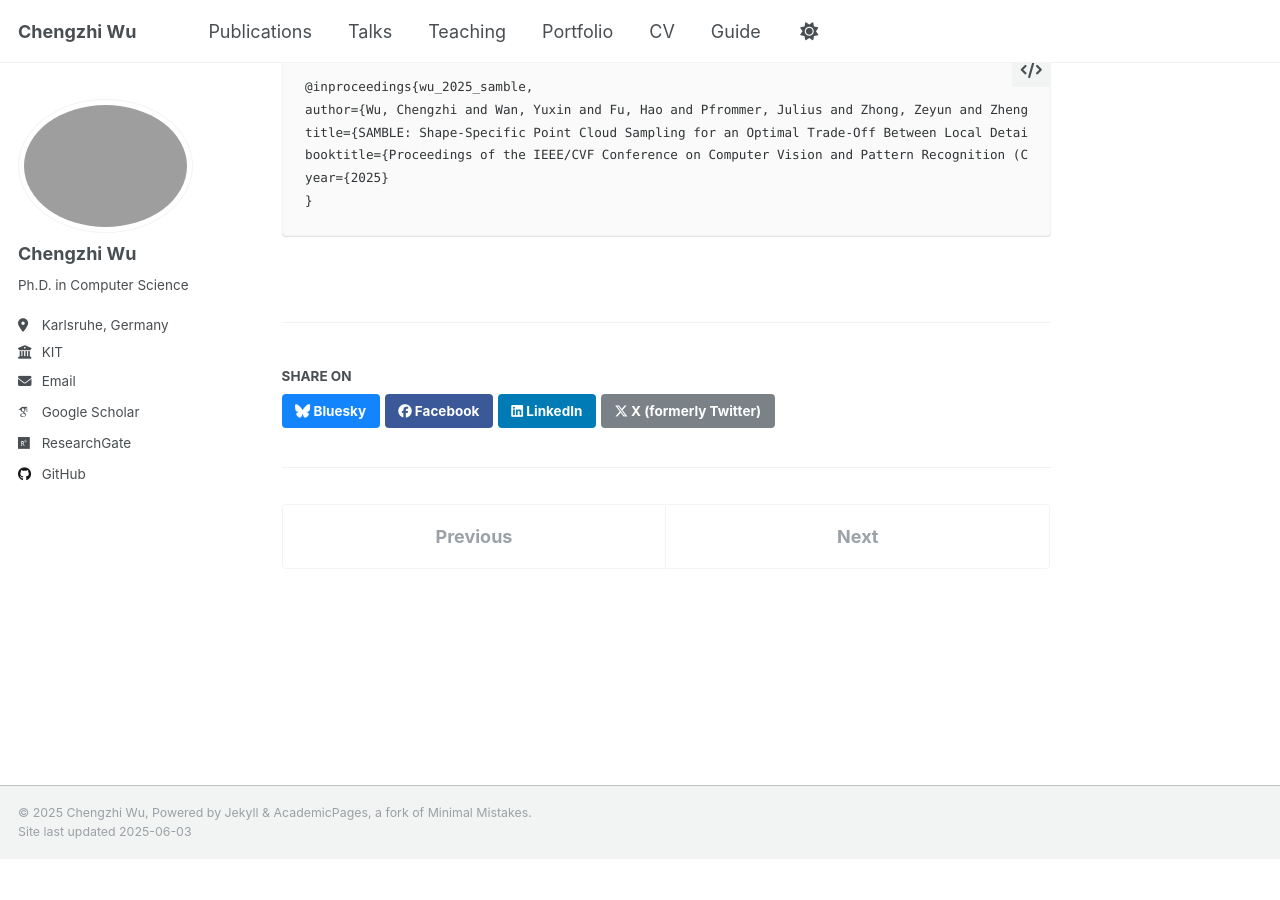
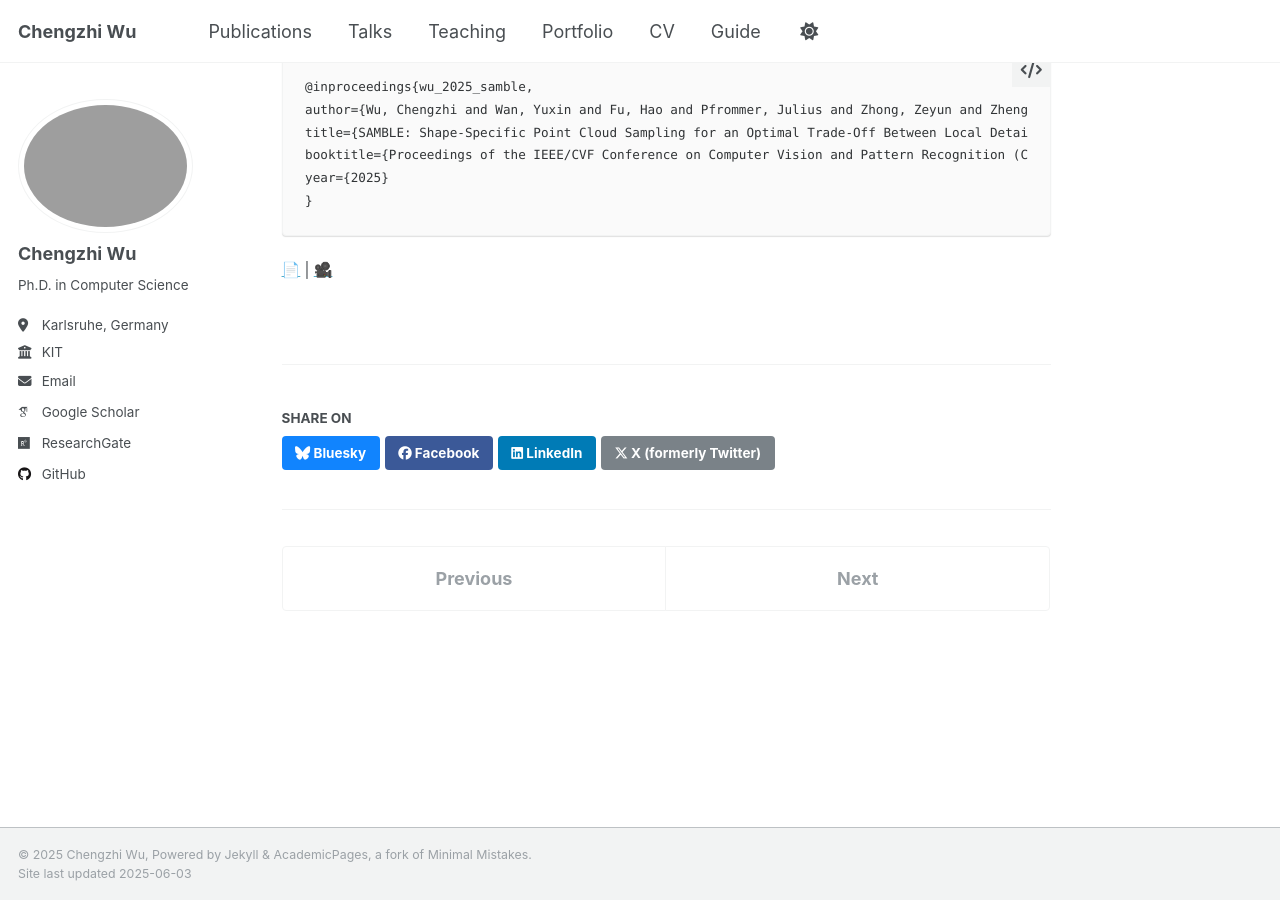
Before and after one commit to stevenczwu/stevenczwu.github.io, a Jekyll site: the page built from _publications/2009-10-01-paper-title-number-1.md, in a window 1280 px wide and 900 px high, scrolled down 651 px. Built offline with Jekyll 4.4.1, drawn with Linux system fonts in a browser that asks for light colours; some web fonts are replaced; before the commit the page ends 1510 px from its top, so only the background shows below that.

Commit message:
Update single.html

```diff
--- a/_layouts/single.html
+++ b/_layouts/single.html
@@ -71,6 +71,8 @@
           <p style="font-size: smaller"><a href="{{ page.slidesurl }}">Download Slides</a></p>
         {% elsif page.bibtexurl %}
           <p style="font-size: smaller"><a href="{{ page.bibtexurl }}">Download Bibtex</a></p>
+        {% elsif page.paperurl and page.videourl %}
+          <p style="font-size: smaller"><a href="{{ page.paperurl }}">📄</a> | <a href="{{ page.videourl }}">🎥</a></p>
         {% endif %}
 
         {% if page.link %}<div><a href="{{ page.link }}" class="btn">{{ site.data.ui-text[site.locale].ext_link_label | default: "Direct Link" }}</a></div>{% endif %}
```
